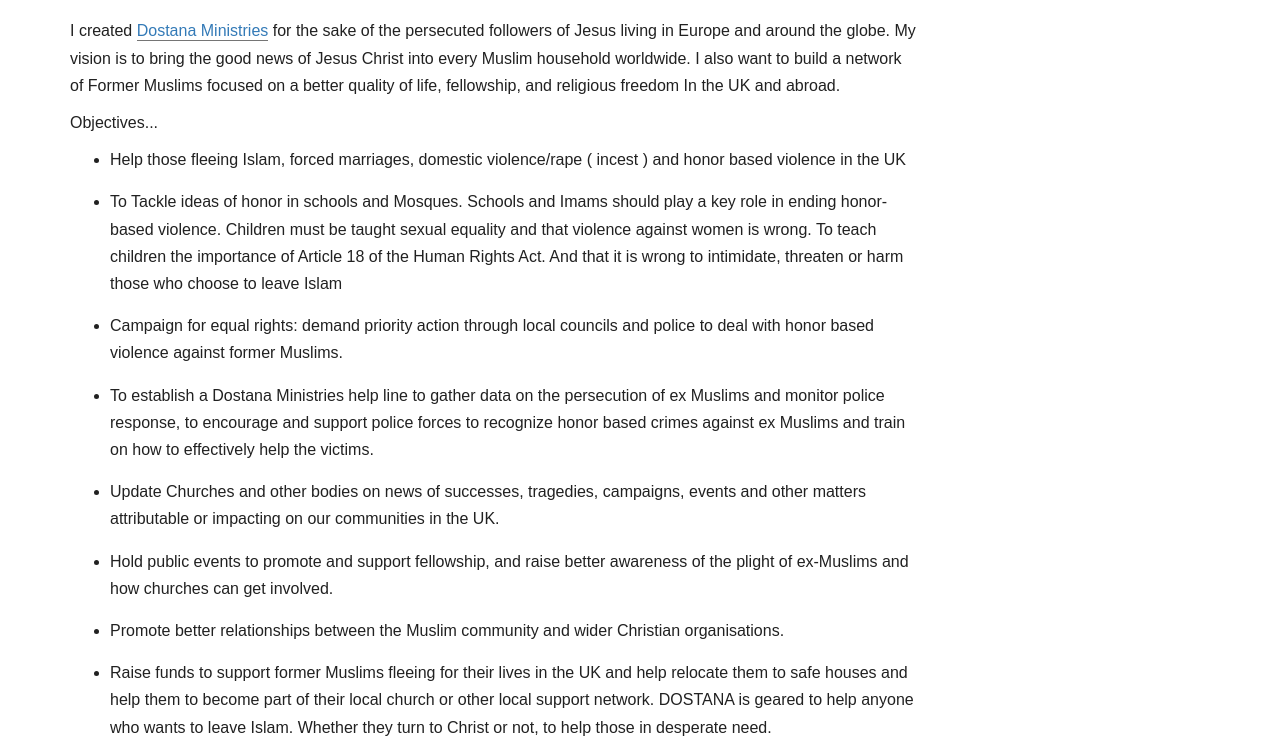
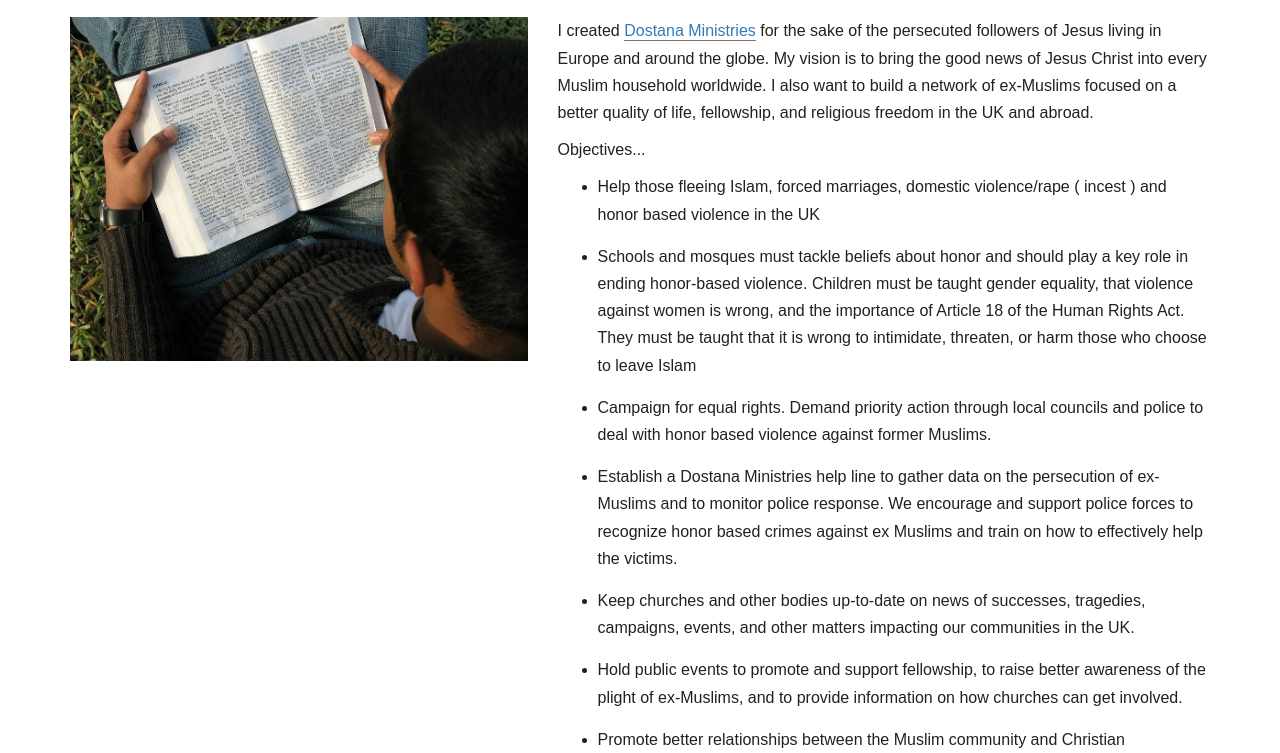
Before and after one commit to lettinglovewin/lettinglovewin, a plain HTML site: page dostana.html in a window 1280 px wide. Shown: the part 193-946 px from the top of the page. Drawn offline with nearby package versions, Linux system fonts and the light colour scheme; a web font is replaced by a local one.

Commit message:
changes and additions

```diff
--- a/dostana.html
+++ b/dostana.html
@@ -64,22 +64,23 @@
         <!-- /end .row for Dostana Ministries page title-->
         <!-- /start .row for Dostana Ministries Objectives-->
         <div class="row">
-            <div class="col-md-9">
-               <p>I created <a href="http://www.dostana.co.uk/" class="underlinelink">Dostana Ministries</a> for the sake of the persecuted followers of Jesus living in Europe and around the globe. My vision is to bring the good news of Jesus Christ into every Muslim household worldwide. I also want to build a network of Former Muslims focused on a better quality of life, fellowship, and religious freedom In the UK and abroad.</p>
+            <div class="col-md-5">
+                <img src="images/readthebible.jpg" class="img-responsive">
+            </div>
+            <div class="col-md-7">
+            <p>I created <a href="http://www.dostana.co.uk/" class="underlinelink">Dostana Ministries</a> for the sake of the persecuted followers of Jesus living in Europe and around the globe. My vision is to bring the good news of Jesus Christ into every Muslim household worldwide. I also want to build a network of ex-Muslims focused on a better quality of life, fellowship, and religious freedom in the UK and abroad.</p>
                <p>Objectives...</p>
                <ul class="objectives">
                     <li>Help those fleeing Islam, forced marriages, domestic violence/rape ( incest ) and honor based violence in the UK</li>
-                    <li>To Tackle ideas of honor in schools and Mosques. Schools and Imams should play a key role in ending honor-based violence. Children must be taught sexual equality and that violence against women is wrong. To teach children the importance of Article 18 of the Human Rights Act. And that it is wrong to intimidate, threaten or harm those who choose to leave Islam</li>
-                    <li>Campaign for equal rights: demand priority action through local councils and police to deal with honor based violence against former Muslims.</li>
-                    <li>To establish a Dostana Ministries help line to gather data on the persecution of ex Muslims and monitor police response, to encourage and support police forces to recognize honor based crimes against ex Muslims and train on how to effectively help the victims.</li>
-                    <li>Update Churches and other bodies on news of successes, tragedies, campaigns, events and other matters attributable or impacting on our communities in the UK.</li>
-                    <li>Hold public events to promote and support fellowship, and raise better awareness of the plight of ex-Muslims and how churches can get involved.</li>
-                    <li>Promote better relationships  between the Muslim community and wider Christian organisations.</li>
-                    <li>Raise funds to support former Muslims fleeing for their lives in the UK and help relocate them to safe houses and help them to  become part of their local church or other local support network. DOSTANA is geared to help anyone who wants to leave Islam. Whether they turn to Christ or not, to help those in desperate need.</li>
-                    <li>To inform and encourage churches on how they can be a family to those fleeing Islam and be a one body as the family of Christ.</li>
+                    <li>Schools and mosques must tackle beliefs about honor and should play a key role in ending honor-based violence. Children must be taught gender equality, that violence against women is wrong, and the importance of Article 18 of the Human Rights Act. They must be taught that it is wrong to intimidate, threaten, or harm those who choose to leave Islam</li>
+                    <li>Campaign for equal rights. Demand priority action through local councils and police to deal with honor based violence against former Muslims.</li>
+                    <li>Establish a Dostana Ministries help line to gather data on the persecution of ex-Muslims and to monitor police response. We encourage and support police forces to recognize honor based crimes against ex Muslims and train on how to effectively help the victims.</li>
+                    <li>Keep churches and other bodies up-to-date on news of successes, tragedies, campaigns, events, and other matters impacting our communities in the UK.</li>
+                    <li>Hold public events to promote and support fellowship, to raise better awareness of the plight of ex-Muslims, and to provide information on how churches can get involved.</li>
+                    <li>Promote better relationships  between the Muslim community and Christian organisations.</li>
+                    <li>Raise funds to support former Muslims in the UK who are fleeing for their lives. We want to assist in relocating them to safe houses and to help them to  become part of their local church or other local support network. Dostana Ministries is geared to help anyone who wants to leave Islam and who is in desperate need of assistance whether they turn to Christ or not</li>
+                    <li>Inform and encourage churches on how they can be a family to those fleeing Islam and how to welcome them into the body of Christ.</li>
                 </ul>
-            </div>
-            <div class="col-md-3">
             </div>
         </div>
         <!-- /end .row for Dostana Ministries Objectives-->
```
Also changed, not shown: news.html (+1 -1 lines), images/readthebible.jpg (added).
